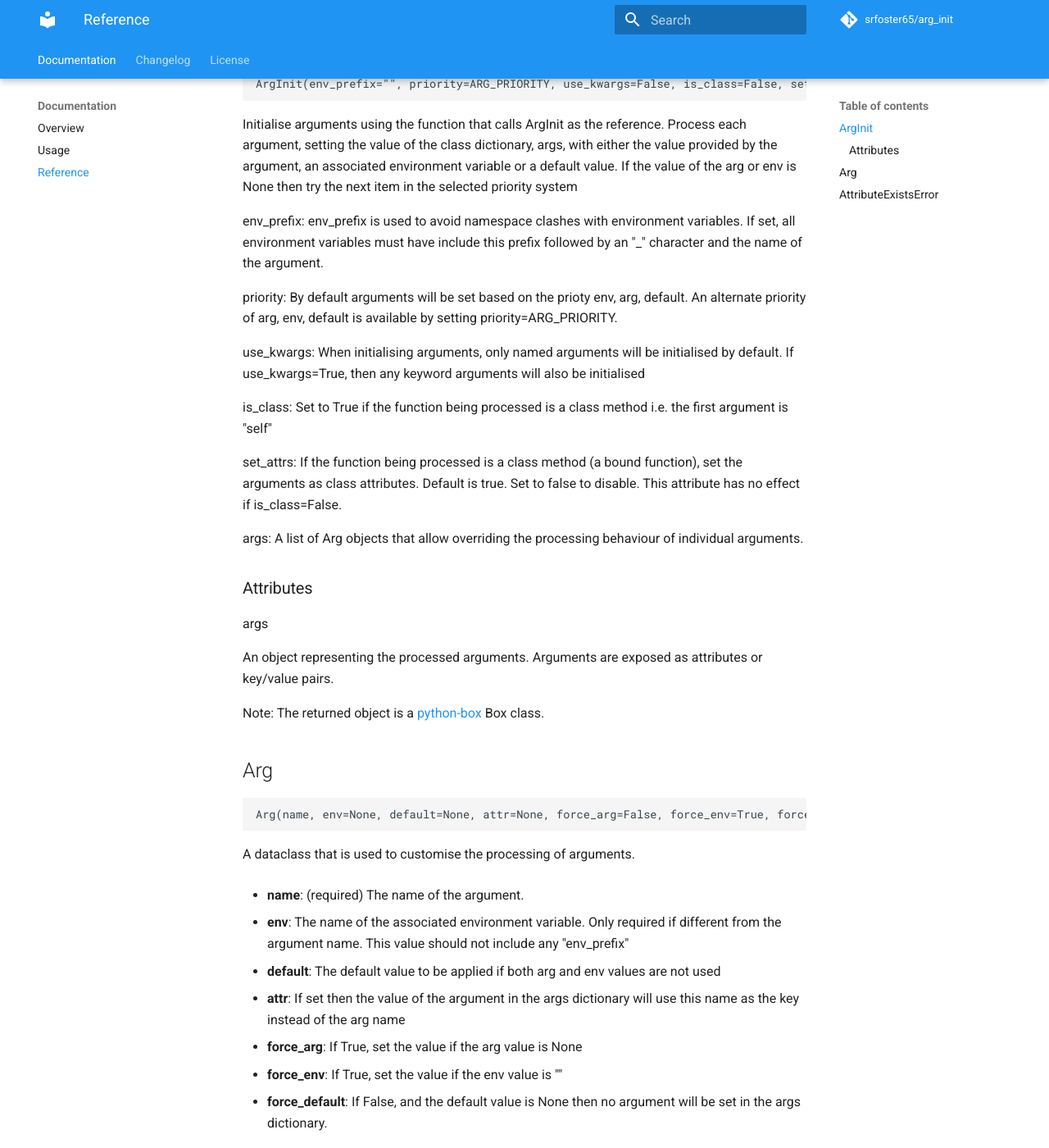
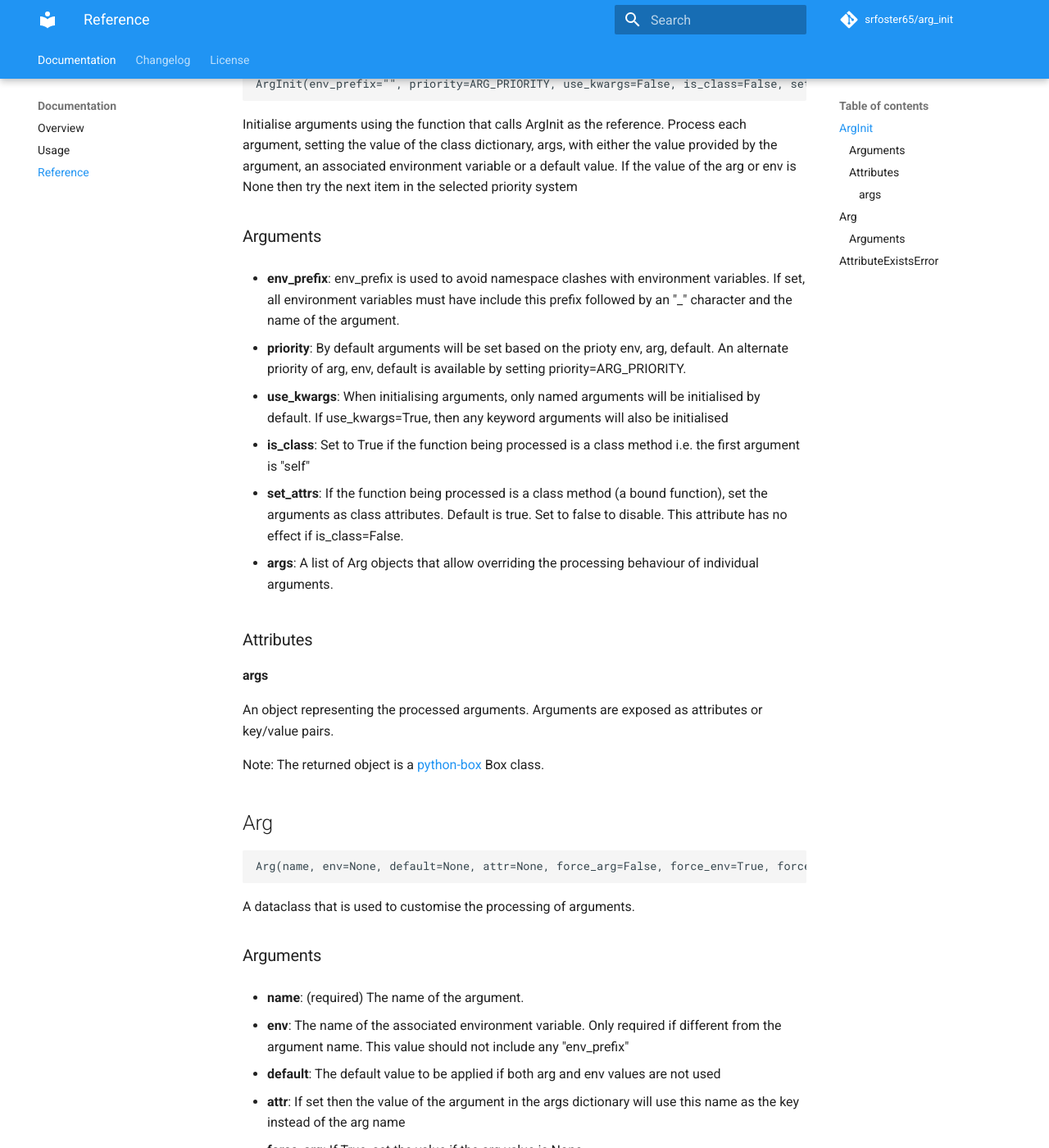
Before and after one commit to srfoster65/arg_init, an MkDocs documentation site: the page built from docs/reference.md, in a window 1280 px wide and 1400 px high, scrolled down 196 px. Shown: the whole window at 82% size. Built offline with MkDocs 1.6.1 and Material for MkDocs 9.7.7, drawn with Linux system fonts in a browser that asks for light colours; comment, search, counter and statistics services are not loaded; some of the changed text lies outside the part shown.

Commit message:
docs: Update referance for consistant style for method arguments

````diff
--- a/docs/reference.md
+++ b/docs/reference.md
@@ -8,21 +8,23 @@
 
 Initialise arguments using the function that calls ArgInit as the reference. Process each argument, setting the value of the class dictionary, args, with either the value provided by the argument, an associated environment variable or a default value. If the value of the arg or env is None then try the next item in the selected priority system
 
-env_prefix: env_prefix is used to avoid namespace clashes with environment variables. If set, all environment variables must have include this prefix followed by an "_" character and the name of the argument.
+### Arguments
 
-priority: By default arguments will be set based on the prioty env, arg, default. An alternate priority of arg, env, default is available by setting priority=ARG_PRIORITY.
++ **env_prefix**: env_prefix is used to avoid namespace clashes with environment variables. If set, all environment variables must have include this prefix followed by an "_" character and the name of the argument.
 
-use_kwargs: When initialising arguments, only named arguments will be initialised by default. If use_kwargs=True, then any keyword arguments will also be initialised
++ **priority**: By default arguments will be set based on the prioty env, arg, default. An alternate priority of arg, env, default is available by setting priority=ARG_PRIORITY.
 
-is_class: Set to True if the function being processed is a class method i.e. the first argument is "self"
++ **use_kwargs**: When initialising arguments, only named arguments will be initialised by default. If use_kwargs=True, then any keyword arguments will also be initialised
 
-set_attrs: If the function being processed is a class method (a bound function), set the arguments as class attributes. Default is true. Set to false to disable. This attribute has no effect if is_class=False.
++ **is_class**: Set to True if the function being processed is a class method i.e. the first argument is "self"
 
-args: A list of Arg objects that allow overriding the processing behaviour of individual arguments.
++ **set_attrs**: If the function being processed is a class method (a bound function), set the arguments as class attributes. Default is true. Set to false to disable. This attribute has no effect if is_class=False.
+
++ **args**: A list of Arg objects that allow overriding the processing behaviour of individual arguments.
 
 ### Attributes
 
-args
+#### args
 
 An object representing the processed arguments. Arguments are exposed as attributes or key/value pairs.
 
@@ -35,6 +37,8 @@
 ```
 
 A dataclass that is used to customise the processing of arguments.
+
+### Arguments
 
 + **name**: (required) The name of the argument.
 
@@ -52,7 +56,7 @@
 
 ## AttributeExistsError
 
-Raised if attempting to set an attribute of an object, and an attribute with the same name already exists.
+Raised if attempting to set an attribute of an object and an attribute with the same name already exists.
 
 ```python
 AttributeExistsError(Exception)
````
